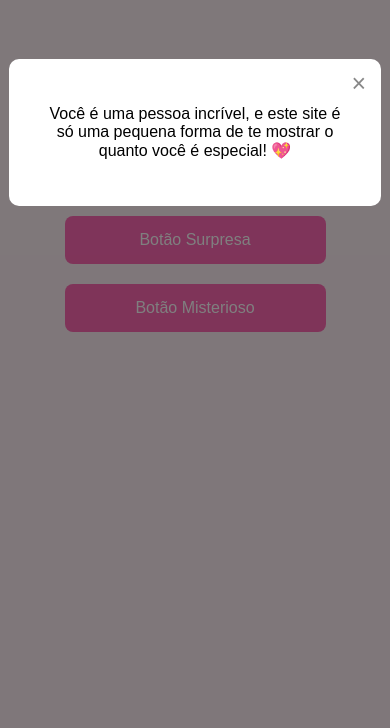
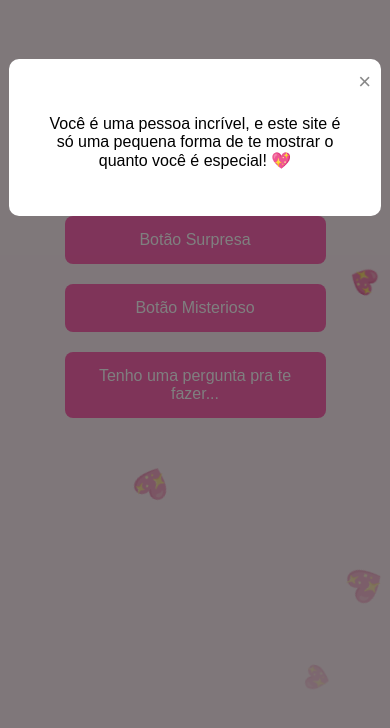
Before and after one commit to LaranjaImatura/Site_N, a plain HTML site: page index.html in a window 390 px wide. Both pictures are taken after a click on the button "Mensagem Especial". Drawn offline with Linux system fonts and the light colour scheme.

Commit message:
atualização 30/05

```diff
--- a/index.html
+++ b/index.html
@@ -14,6 +14,7 @@
       <button id="btn1"></button>
       <button id="btn2"></button>
       <button id="btn3"></button>
+      <button id="btn4"></button>
     </div>
   </div>
 
--- a/script.js
+++ b/script.js
@@ -4,7 +4,7 @@ window.onload = function () {
   document.getElementById("btn1").textContent = "Mensagem Especial";
   document.getElementById("btn2").textContent = "Botão Surpresa";
   document.getElementById("btn3").textContent = "Botão Misterioso";
-
+  document.getElementById("btn4").textContent = "Tenho uma pergunta pra te fazer..."
   // Texto do popup
   document.getElementById("mensagemPopup").textContent =
     "Você é uma pessoa incrível, e este site é só uma pequena forma de te mostrar o quanto você é especial! 💖";
@@ -13,6 +13,7 @@ window.onload = function () {
   document.getElementById("btn1").onclick = mostrarPopup;
   document.getElementById("btn2").onclick = button2;
   document.getElementById("btn3").onclick = button3;
+  document.getElementById("btn4").onclick = irParaPergunta;
 };
 
 function mostrarPopup() {
@@ -76,3 +77,25 @@ function criarCoracao() {
 function button3() {
   window.open("coracao.html", "_blank");
 }
+
+function irParaPergunta(){
+  window.location.href = "pergunta.html";
+}
+
+function criarCoracao() {
+  const coracao = document.createElement("div");
+  coracao.classList.add("coracao"); // sem acento aqui também!
+  coracao.textContent = "💖";
+
+  coracao.style.left = Math.random() * 100 + "vw";
+  coracao.style.fontSize = Math.random() * 20 + 20 + "px";
+
+  document.getElementById("chuvaCoracoes").appendChild(coracao);
+
+  setTimeout(() => {
+    coracao.remove();
+  }, 3000);
+}
+
+// Ativa a chuva infinita ao carregar a página
+setInterval(criarCoracao, 350);
--- a/style.css
+++ b/style.css
@@ -10,30 +10,42 @@ body {
 @media (max-width: 600px) {
   .container {
     padding: 30px 10px;
+    z-index: 1;
+    position: relative;
   }
 
   h1 {
     font-size: 24px;
+    z-index: 1;
+    position: relative;
   }
 
   .buttons button {
     width: 90%;
     font-size: 18px;
     padding: 15px;
+    z-index: 1;
+    position: relative;
   }
 
   .popup-content {
     width: 90%;
     padding: 20px;
+    z-index: 1;
+    position: relative;
   }
 }
 
 .container {
   padding: 50px;
+  z-index: 1;
+  position: relative;
 }
 
 h1 {
   color: #c71585;
+  z-index: 1;
+  position: relative;
 }
 
 .buttons button {
@@ -46,10 +58,13 @@ h1 {
   border-radius: 8px;
   cursor: pointer;
   transition: background-color 0.3s ease;
+  z-index: 1;
+  position: relative;
 }
 
 .buttons button:hover {
   background-color: #ff1493;
+  z-index: 1;
 }
 
 /* Estilo do Popup */
@@ -61,6 +76,7 @@ h1 {
   width: 100%;
   height: 100%;
   background-color: rgba(0, 0, 0, 0.5);
+  z-index: 1;
 }
 
 .popup-content {
@@ -71,15 +87,18 @@ h1 {
   width: 80%;
   max-width: 400px;
   position: relative;
+  padding-top: 40px;
+  z-index: 1;
 }
 
 .close {
-  position: absolute;
   top: 10px;
-  right: 15px;
-  font-size: 25px;
+  right: 10px;
+  font-size: 22px;
   color: #888;
   cursor: pointer;
+  z-index: 2;
+  position: absolute;
 }
 
 #chuvaCoracoes {
@@ -90,10 +109,10 @@ h1 {
   height: 100%;
   pointer-events: none; /*permite clicar nos botões por trás*/
   overflow: hidden;
-  z-index: 999;
+  z-index: 0;
 }
 
-.coraçao {
+.coracao {
   position: absolute;
   color: #ff1493;
   font-size: 24px;
```
Also changed, not shown: pergunta.html (added, +66 -0 lines).
